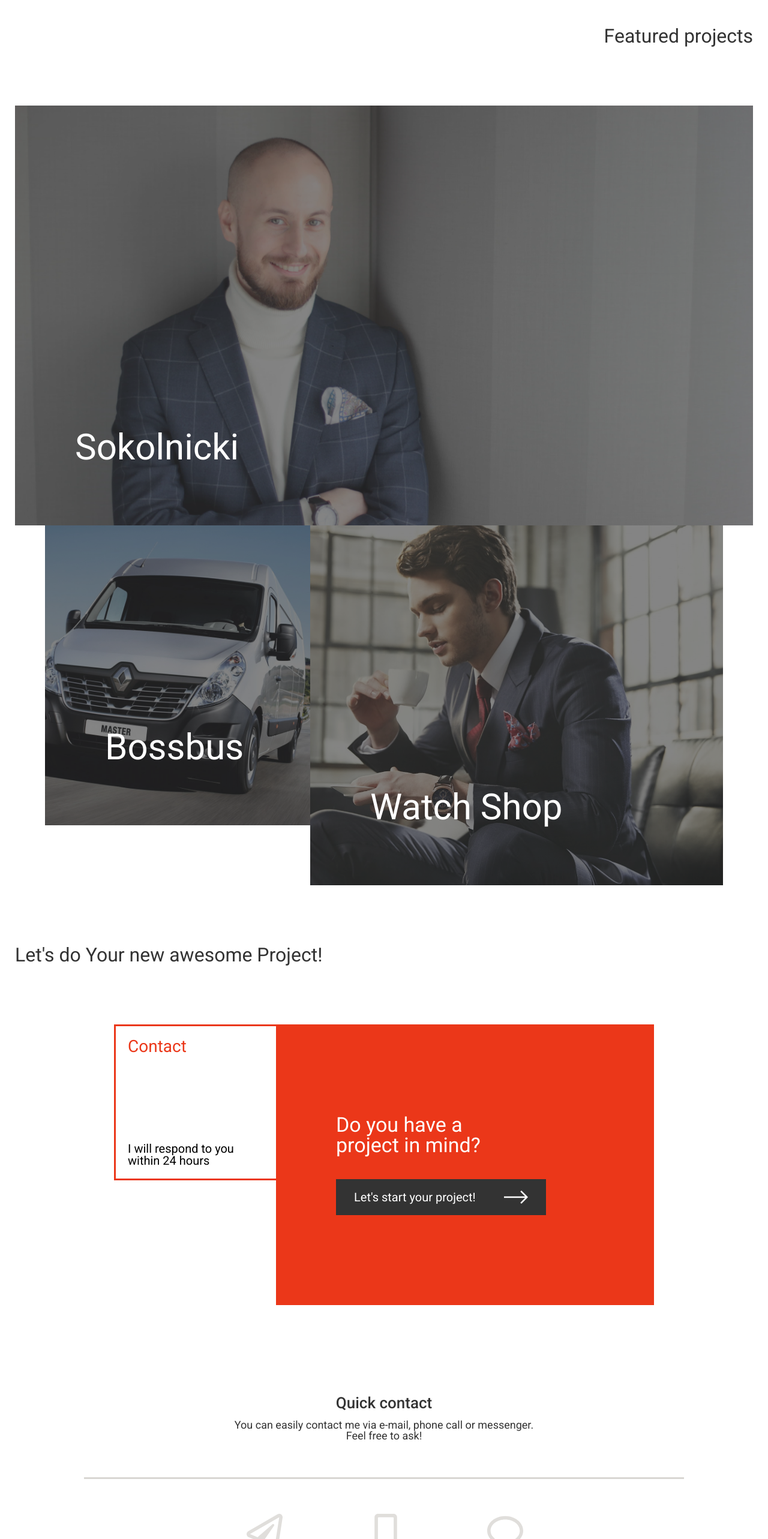
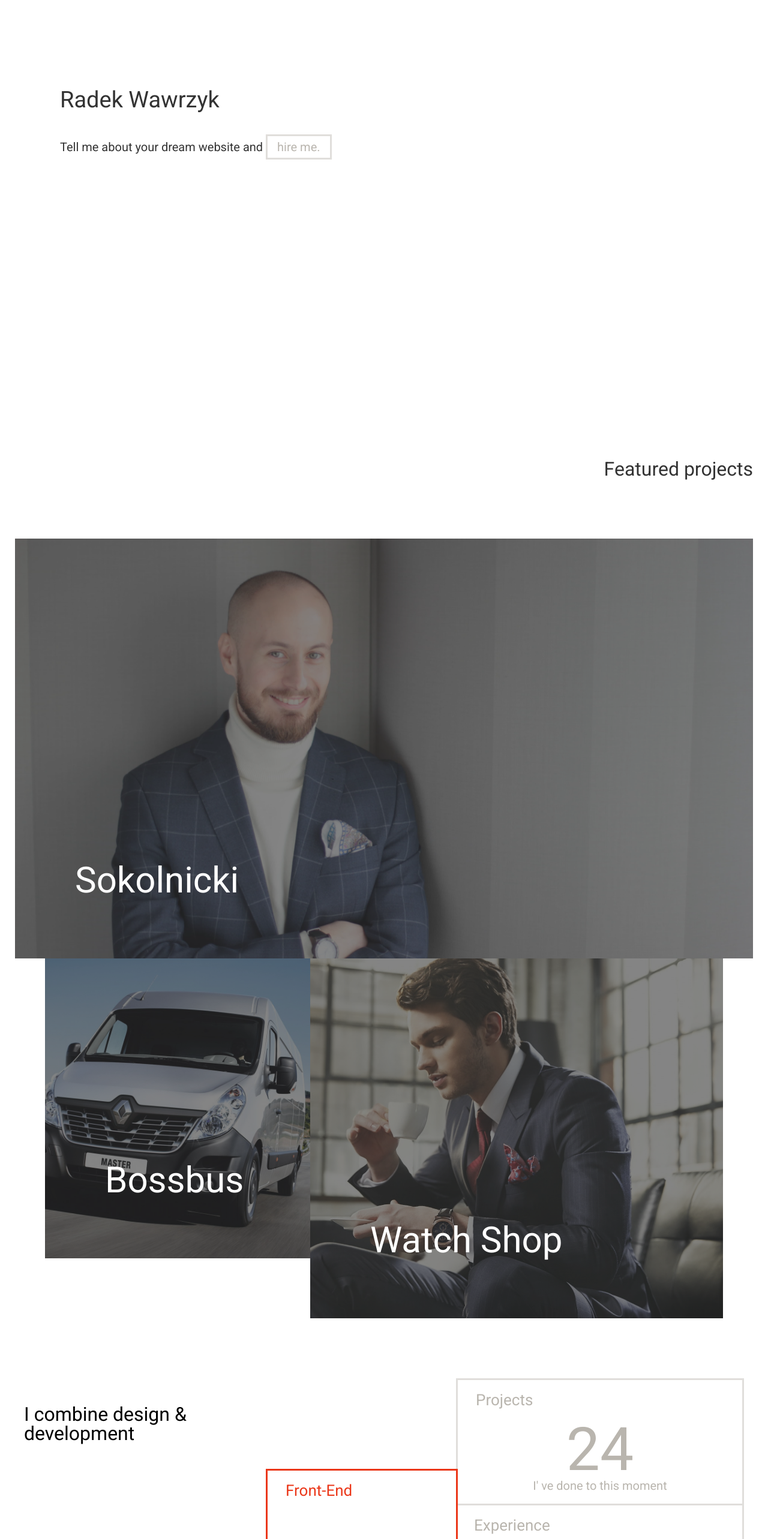
Before and after one commit to Radek-Wawrzyk/Portfolio-Front-End, a Vue app: page / in a window 1280 px wide. Shown: the part 234-2800 px from the top of the page at 60% size. Built offline with nearby package versions, Linux system fonts and the light colour scheme.

Commit message:
Add - About section to homepage with styles

```diff
--- a/src/Components/Home/Home.scss
+++ b/src/Components/Home/Home.scss
@@ -1,28 +1,31 @@
 @import "@/Styles/Components/Colors.scss";
 
-.home-header {
-  padding: 0 15px;
-  text-align: center;
+.hero {
+  width: 100%;
+  height: calc(100vh - 70px);
+  margin: 70px 0 0 0;
   position: relative;
   color: $greyDark;
+  &-description {
+    position: absolute;
+    left: 100px;
+    top: 50%;
+    transform: translateY(-50%);
+    &-title {
+      padding: 0 0 50px 0;
     }
-
-.home-header-title {
-  padding: 0 0 20px 0;
-}
-
-.home-header-description-link {
+    &-link {
       color: $greyMedium;
       padding: 6px 16px;
       border: 3px solid $greyLight;
       transition: border 0.25s, color 0.25s;
       outline: none;
-}
-
-.home-header-description-link:hover,
-.home-header-description-link:focus {
+      &:focus, &:hover {
         border-color: $red;
         color: $red;
+      }
+    }
+  }
 }
 
 //Contact
@@ -135,6 +138,7 @@
 @media screen and (max-width: 576px) {
   .contact-title {
     padding: 50px 0;
+    font-size: 24px;
   }
   .contact-tile-big .contact-tile-link {
     width: 300px;
@@ -337,4 +341,204 @@
     left: 20px;
     font-size: 16px;
   }
+  .projects-title {
+    padding: 50px 0;
+    font-size: 24px;
   }
+}
+
+//About
+
+.about {
+  display: flex;
+  flex-wrap: wrap;
+  width: 100%;
+  max-width: 1200px;
+  margin: 100px auto 0 auto;
+  &-left {
+    width: 60%;
+    display: flex;
+    flex-wrap: wrap;
+    align-items: flex-end;
+    justify-content: flex-end;
+    &-title {
+      width: 100%;
+      text-align: left;
+    }
+  }
+  &-right {
+    width: 40%;
+    .tile:nth-last-child(1) {
+      border-top: none;
+      border-left: none;
+      border-bottom: none;
+    }
+  }
+}
+
+//About tiles
+
+.tile {
+  padding: 0 30px;
+  border: 3px solid #e0dedb;
+  color: $greyMedium;
+  &-title {
+    padding: 20px 0;
+  }
+  &-counter {
+    display: block;
+    text-align: center;
+    font-size: 100px;
+  }
+  &-description {
+    text-align: center;
+    padding: 0 0 20px 0;
+  }
+  &-red {
+    border-color: $red;
+    height: 267px;
+    width: 320px;
+    z-index: 1;
+    display: flex;
+    flex-direction: column;
+    justify-content: space-between;
+    border-bottom: none;
+    margin: 0 -3px 0 0;
+    .tile-title {
+      color: $red;
+    }
+    .tile-description {
+      color: $greyDark;
+      text-align: left;
+    }
+  }
+}
+
+//About author
+
+.about-author {
+  position: relative;
+  width: 100%;
+  display: flex;
+  flex-wrap: wrap;
+  &-content {
+    position: relative;
+    color: white;
+    width: calc(60% + 3px);
+    background: $red;
+    padding: 90px 80px;
+    z-index: 1;
+  }
+  &-img {
+    width: calc(40% - 3px);
+    height: 80%;
+    position: relative;
+    background-image: url("../../Img/author.jpg");
+    background-size: cover;
+    background-repeat: no-repeat;
+    background-position: left 80%;
+    filter: grayscale(50%);
+  }
+}
+.content {
+  position: relative;
+  &-title {
+    margin: 0 0 15px 0;
+  }
+  &-description {
+    margin: 0 0 15px 0;
+  }
+  &-link {
+    padding: 5px 10px 5px 0;
+    display: block;
+    width: 100px;
+    svg {
+      width: 40px;
+      height: 40px;
+      fill: white;
+      transition: transform 0.35s;
+    }
+    &:focus, &:hover {
+      outline-color: white;
+      svg {
+        transform: translate3d(25px,0,0);
+      }
+    }
+  }
+}
+
+//Media
+
+@media screen and (max-width: 1024px) {
+  .about-author-content {
+    padding: 50px 60px;
+  }
+}
+
+@media screen and (max-width: 768px) {
+  .about {
+    margin: 100px 0 0 0;
+  }
+  .about-left {
+    width: 100%;
+    &-title {
+      text-align: center;
+      width: 100%;
+      padding: 0 0 100px 0;
+    }
+    .tile-red {
+      margin: 0 auto -3px auto;
+      border-bottom: 3px solid $red;
+    }
+  }
+  .about-right {
+    width: 100%;
+    .tile:nth-last-child(1) {
+      border-left: 3px solid $greyLight;
+    }
+  }
+  .tile {
+    width: 100%;
+    max-width: 460px;
+    margin: 0 auto;
+  }
+  .about-author-content {
+    width: 100%;
+  }
+  .about-author-img {
+    width: 100%;
+    margin: 25px 0 0 0;
+    height: 420px;
+  }
+  .content-title {
+    font-size: 22px;
+  }
+  .content-description {
+    font-size: 16px;
+  }
+}
+
+@media screen and (max-width: 576px) {
+  .about {
+    margin: 50px 0 0 0;
+  }
+  .about-left-title {
+    padding: 0 0 50px 0;
+    font-size: 24px;
+  }
+  .about-author-content {
+    padding: 50px 15px;
+  }
+  .about-author-img {
+    height: 320px;
+  }
+  .tile-counter {
+    font-size: 70px;
+  }
+  .tile-title {
+    font-size: 22px;
+  }
+  .tile-description {
+    font-size: 16px;
+  }
+}
--- a/src/Components/Home/Home.vue
+++ b/src/Components/Home/Home.vue
@@ -1,14 +1,16 @@
 <template>
   <div class="page-content">
+    <header class="hero">
+      <div class="hero-description">
+        <h1 class="hero-description-title">
+          Radek Wawrzyk
+        </h1>
+        <p class="hero-description-text">
+          Tell me about your dream website and <router-link to="/Contact" class="hero-description-link" aria-label="hire me" title="hire me">hire me.</router-link>
+        </p>
+      </div>
+    </header>
     <main id="home">
-      <header class="home-header">
-        <h1 class="home-header-title">
-          Radek Wawrzyk Front End Developer
-        </h1>
-        <p class="home-header-description">
-          I'm available to <router-link to="/Contact" class="home-header-description-link" aria-label="hire me" title="hire me">hire.</router-link>
-        </p>
-      </header>
       <section class="projects">
         <h2 class="projects-title">Featured projects</h2>
         <ul class="projects-list">
@@ -25,15 +27,48 @@
             </router-link>
           </li>
           <li class="project-item">
-            <router-link to="portfolio/bossbus" aria-label="Watch shop">
+            <router-link to="portfolio/vue-shop" aria-label="Watch shop">
               <h3 class="project-item-title">Watch Shop</h3>
               <p class="project-item-description">Online shoping for watch lovers</p>
             </router-link>
           </li>
         </ul>
       </section>
+      <section class="about">
+        <div class="about-left">
+          <h2 class="about-left-title">I combine design & <br/> development</h2>
+          <div class="tile tile-red">
+            <h4 class="tile-title">Front-End</h4>
+            <p class="tile-description">Developer</p>
+          </div>
+        </div>
+        <div class="about-right">
+          <div class="tile">
+            <h4 class="tile-title">Projects</h4>
+            <span class="tile-counter">24</span>
+            <p class="tile-description">I' ve done to this moment</p>
+          </div>
+          <div class="tile">
+            <h4 class="tile-title">Experience</h4>
+            <span class="tile-counter">2+</span>
+            <p class="tile-description">years of study & work</p>
+          </div>
+        </div>
+        <div class="about-author">
+          <div class="about-author-content">
+            <h4 class="content-title">Uncompromising approach to each client causes 100% satisfaction.</h4>
+            <p class="content-description">I always try to meet the challenge of client. You can check my offer.</p>
+            <router-link class="content-link" to="/about" aria-label="About Me" title="About me">
+              <svg enable-background="new 0 0 476.213 476.213" version="1.1" viewBox="0 0 476.213 476.213" xml:space="preserve" xmlns="http://www.w3.org/2000/svg">
+                <polygon points="345.61 107.5 324.39 128.71 418.79 223.11 0 223.11 0 253.11 418.79 253.11 324.39 347.5 345.61 368.71 476.21 238.11"/>
+              </svg>
+            </router-link>
+          </div>
+          <figure class="about-author-img"></figure>
+        </div>
+      </section>
       <section class="contact">
-        <h2 class="contact-title">Let's do Your new awesome Project!</h2>
+        <h2 class="contact-title">Let's create Your new awesome Project!</h2>
         <div class="contact-description">
           <div class="contact-tile contact-tile-small">
             <h3 class="contact-tile-title">Contact</h3>
--- a/src/Data/data.js
+++ b/src/Data/data.js
@@ -5,7 +5,7 @@ export const data = [
     url: "http://matisiekpl.nazwa.pl:3003/shop",
     title: "Vue Shop",
     header: "Shop based on the fastest tools and technologies - in progress",
-    description: "The main advantage of this project is that, it is single page application and it works more fastest than typical application based on Wordpress or other shop engine. Everything is reactive and in all cases site doesn't need page reload. We devoted great attention on UI/UX - especially smooth animations, page transitions, and others of awesome effects. Moreover shop has great security, so Yours transactions and personal data are encrypted and safety.",
+    description: "The main advantage of this project is that, it is single page application and it works more fastest than typical application based on Wordpress or other shop engine. Everything is reactive and in all cases site doesn't need to be reloaded. We devoted great attention on UI/UX - especially smooth animations, page transitions, and others of awesome effects. Moreover shop has great security, so Yours transactions and personal data are encrypted and safety.",
     images: {
       main: "http://radek-wawrzyk.pl/assets/shop.jpg",
       mockup: "http://radek-wawrzyk.pl/assets/mockups/shop.jpg"
--- a/src/Styles/Components/Animations.scss
+++ b/src/Styles/Components/Animations.scss
@@ -56,3 +56,12 @@
     transform: scale(0.8);
   }
 }
+
+.fade {
+  &-enter-active {
+    transition: all 0.5s ease-out;
+  }
+  &-enter, &-leave-to,  {
+    opacity: 0;
+  }
+}
```
Lines whose indentation alone changed are shown as unchanged.
